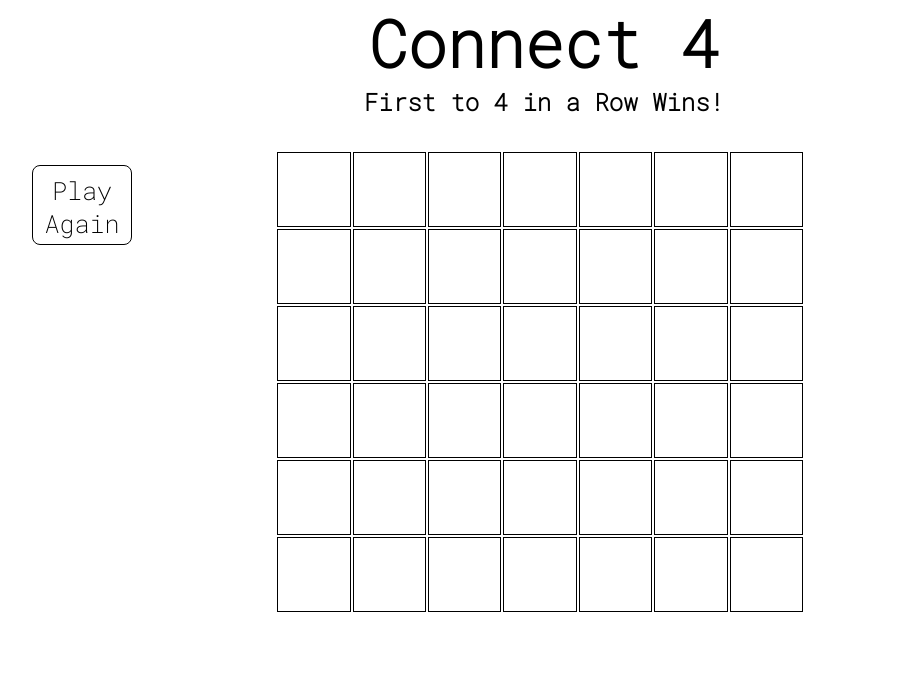
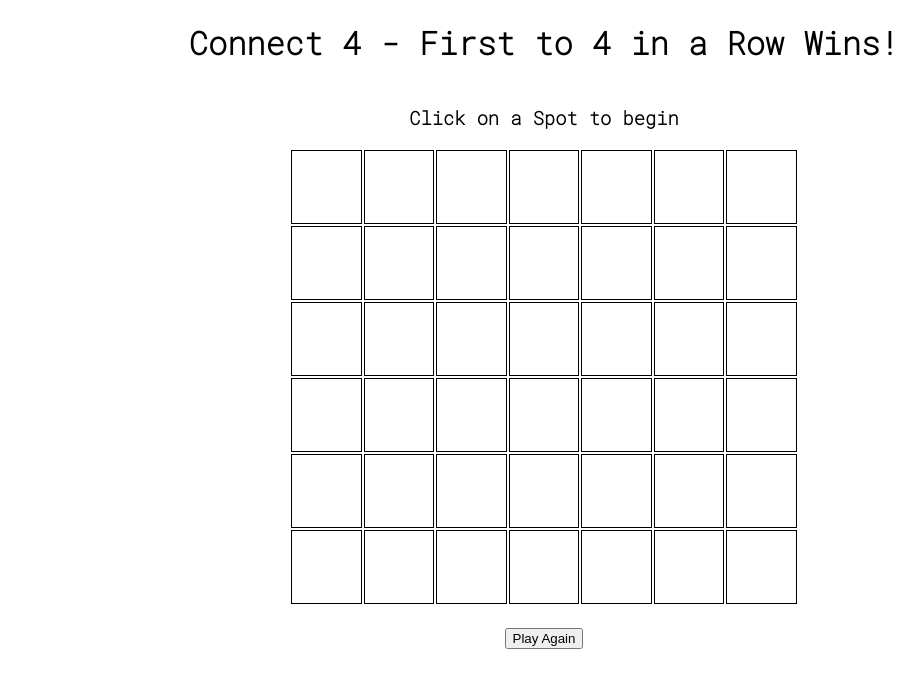
Before and after one commit to MarkRRyan/Connect-4, a plain HTML site: page index.html in a window 1280 px wide. Shown: the whole page, without its empty margins (96-1019 px from the left). Drawn offline with Linux system fonts and the light colour scheme.

Commit message:
stripped back more css, religned/fixed html, minor changes to js

```diff
--- a/index.html
+++ b/index.html
@@ -9,10 +9,10 @@
     <title>Connect 4</title>
 </head>
 <body>
-    <h1>Connect 4</h1>
-    <h2>First to 4 in a Row Wins!</h2>
-    <h3 id="playerText"> </h3>
-
+    <div class="container">
+        <div class="game-container">
+            <h1>Connect 4 - First to 4 in a Row Wins!</h1>
+            <h3 id="playerText">Click on a Spot to begin</h3>
             <div class="gameboard">
                 <table>
                     <tr>
@@ -69,8 +69,12 @@
                         <td class="space" ></td>
                         <td class="space" ></td>
                     </tr>
-
+                    </table>
             </div>
+        </div>
+    </div>
+    <div class="button-div">
         <button class="reset">Play Again</button>
+    </div>
 </body>
 </html>
--- a/script.js
+++ b/script.js
@@ -22,7 +22,7 @@ function changeColor(coord) {
         if (spaceRow[i].children[column].style.backgroundColor == 'white'){
             row.push(spaceRow[i].children[column]);
             if (currentPlayer === playerOne) {
-                document.getElementById('playerText').innerText = `${currentPlayer}'s Turn`
+                document.getElementById('playerText').innerText = `Green's Turn`
                 row[0].style.backgroundColor = 'rgb(0, 174, 255)';
                 if (hasPlayerWon()){
                     return document.getElementById('playerText').innerText ='Blue is the Winner!!!';
@@ -33,7 +33,7 @@ function changeColor(coord) {
                 }
 
             } else {
-                document.getElementById('playerText').innerText = `${currentPlayer}'s Turn`
+                document.getElementById('playerText').innerText = `Blue's Turn`
                 row[0].style.backgroundColor = 'rgb(14, 192, 14)';
                 if (hasPlayerWon()) {
                     return document.getElementById('playerText').innerText = 'Green is the Winner!!!';
@@ -98,5 +98,5 @@ restartBtn.addEventListener('click', () => {
         gameSlot.style.backgroundColor = 'white';
     });
     return (currentPlayer === 1),
-    document.getElementById('playerText').innerText = ' '
+    document.getElementById('playerText').innerText = 'Click on a Spot to begin'
 });
--- a/style.css
+++ b/style.css
@@ -1,57 +1,40 @@
 @import url('https://fonts.googleapis.com/css2?family=Roboto+Mono:wght@200&display=swap');
 
-* {
+body {
     margin: 0;
     padding: 0;
-    box-sizing: border-box;
-    font-family: 'Roboto Mono', monospace;}
-h1{
-    font-size: 65px;
-}
-h1, h2, h3 {
-    text-align: center;
+    font-family: 'Roboto Mono', monospace;
 }
 
-/* h3 {
-    font: optional;;
-} */
+.container {
+    display: flex;
+    justify-content: center;
+    flex-wrap: wrap;
+    width: 100%;
+}
+
+.game-container {
+    display: flex;
+    align-items: center;
+    flex-direction: column;
+}
 
 .gameboard {
-
-    position: fixed;
-    left: 29%;
-    height: 470px;
-    width: 530px;
-    /* border: 2px solid black; */
-    /* background-image: url('https://external-content.duckduckgo.com/iu/?u=https%3A%2F%2Fwallup.net%2Fwp-content%2Fuploads%2F2016%2F05%2F25%2F339071-wood-timber-closeup-wooden_surface-texture.jpg&f=1&nofb=1'); */
-    background-size: cover;
-    top: 150px;
-
+    height: 450px;
+    width: 510px;
 }
 .space {
-    width: 75px;
-    height: 75px;
+    width: 70px;
+    height: 70px;
     border: 1px solid black;
     background-color: white;
-    /* border-radius: 50px; */
 }
 
-
-.reset{
-    position: fixed;
-    top: 165px;
-    left: 10%;
-    width: 100px;
-    height: 80px;
-    font-size: 25px;
-    text-align: center;
-    padding: 0.5rem;
-    border: 1px solid black;
-    background: white;
-    cursor: pointer;
-    border-radius: 8px;
+.button-div {
+    display: flex;
+    justify-content: center;
+    margin: 30px;
 }
-
 .reset:hover {
     background-color: rgba(124, 215, 183, 0.807);
   }
```
Lines whose indentation alone changed are shown as unchanged.
